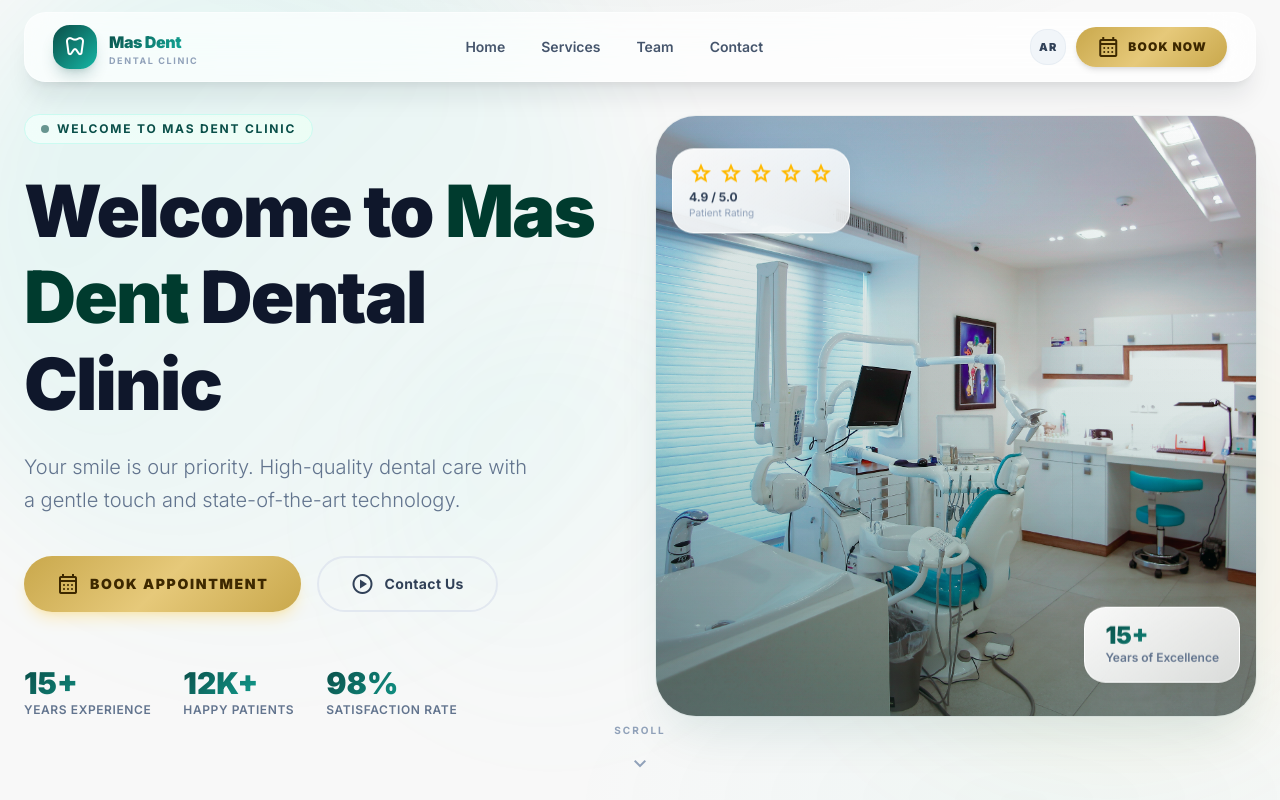
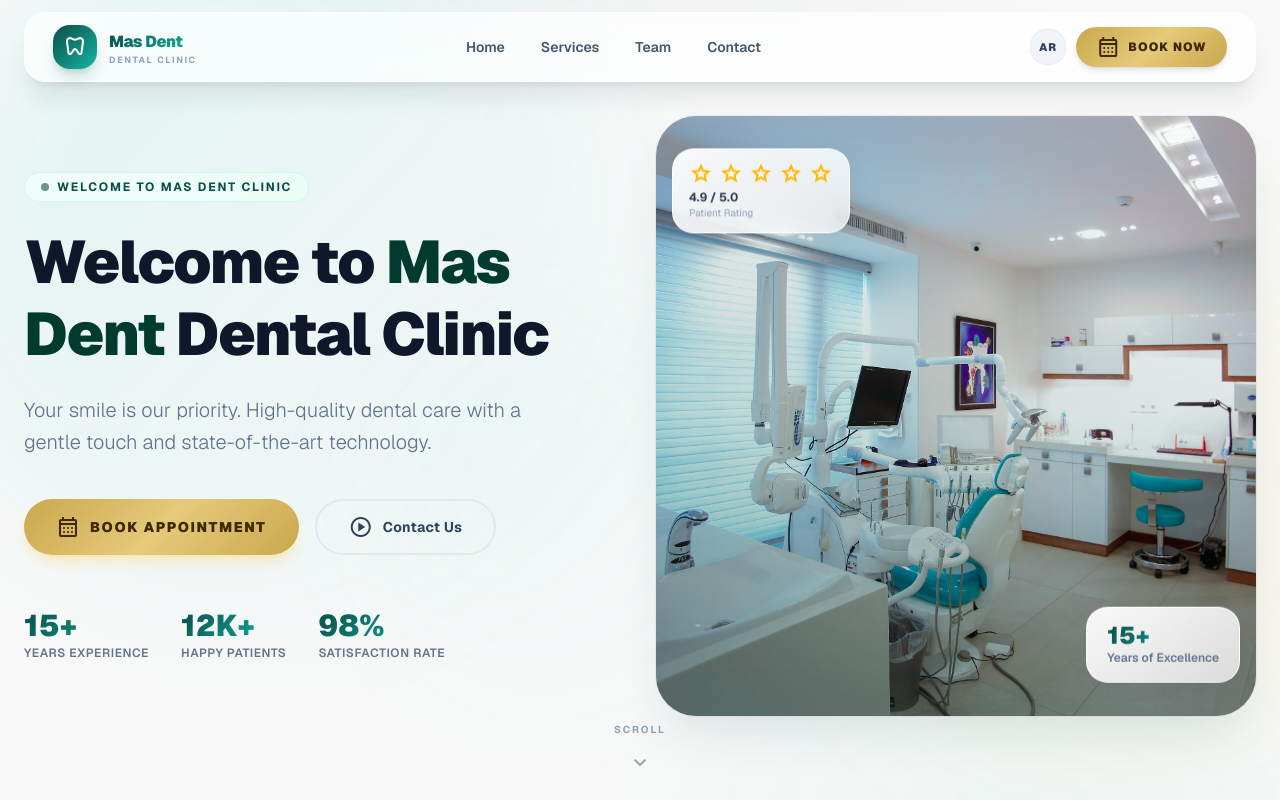
Before and after one commit to OsamaDev98/MasDent, a Next.js app: page /en in a window 1280 px wide. Shown: the top 800 px of the page. Built offline with nearby package versions, Linux system fonts and the light colour scheme.

Commit message:
chore: update english font to Geist and fix font FOUT issues

```diff
--- a/src/app/[lang]/layout.tsx
+++ b/src/app/[lang]/layout.tsx
@@ -1,8 +1,6 @@
 import type { Metadata } from 'next';
 import { I18nProvider } from '@/providers/I18nProvider';
 import { HtmlAttributeSetter } from '@/components/HtmlAttributeSetter';
-import { inter, cairo } from '@/app/layout';
-
 type Props = {
   children: React.ReactNode;
   params: Promise<{ lang: string }>;
@@ -46,14 +44,12 @@ export async function generateMetadata({ params }: Props): Promise<Metadata> {
 export default async function LangLayout({ children, params }: Props) {
   const { lang } = await params;
   const locale = lang === 'ar' ? 'ar' : 'en';
-  const fontVar = locale === 'ar' ? cairo.variable : inter.variable;
 
   return (
     <>
       <HtmlAttributeSetter
         lang={locale}
         dir={locale === 'ar' ? 'rtl' : 'ltr'}
-        className={`${fontVar} h-full antialiased`}
       />
       {/*
         Material Symbols is loaded via <head> link in the root layout.tsx
--- a/src/app/globals.css
+++ b/src/app/globals.css
@@ -12,7 +12,8 @@
   --color-accent-light:  #e6c97a;
   --color-background:    #f7f8fa;
   --color-surface:       #ffffff;
-  --font-display:        var(--font-inter), sans-serif;
+  --font-sans:           var(--font-geist), ui-sans-serif, system-ui, sans-serif;
+  --font-display:        var(--font-geist), sans-serif;
   --font-arabic:         var(--font-cairo), sans-serif;
 }
 
@@ -134,7 +135,6 @@
 /* ─── Shadcn / Inline Theme ──────────────────────────── */
 @theme inline {
   --font-heading: var(--font-sans);
-  --font-sans: var(--font-sans);
   --color-sidebar-ring: var(--sidebar-ring);
   --color-sidebar-border: var(--sidebar-border);
   --color-sidebar-accent-foreground: var(--sidebar-accent-foreground);
--- a/src/app/layout.tsx
+++ b/src/app/layout.tsx
@@ -1,9 +1,9 @@
 import type { Metadata } from "next";
-import { Inter, Cairo } from "next/font/google";
+import { Geist, Cairo } from "next/font/google";
 import "./globals.css";
 
-export const inter = Inter({
-  variable: "--font-inter",
+export const geist = Geist({
+  variable: "--font-geist",
   subsets: ["latin"],
   display: "swap",
 });
@@ -24,7 +24,7 @@ export default function RootLayout({
   children: React.ReactNode;
 }) {
   return (
-    <html lang="en" suppressHydrationWarning>
+    <html lang="en" suppressHydrationWarning className="h-full">
       <head>
         {/* Material Symbols loaded in <head> to prevent Flash of Unstyled Text (FOUT) */}
         <link
@@ -32,7 +32,7 @@ export default function RootLayout({
           href="https://fonts.googleapis.com/css2?family=Material+Symbols+Outlined:opsz,wght,FILL,GRAD@20..48,100..700,0..1,-50..200&display=block"
         />
       </head>
-      <body suppressHydrationWarning className="min-h-full antialiased">
+      <body suppressHydrationWarning className={`${geist.variable} ${cairo.variable} min-h-full antialiased`}>
         {children}
       </body>
     </html>
--- a/src/components/Hero.tsx
+++ b/src/components/Hero.tsx
@@ -46,7 +46,7 @@ export default function Hero() {
               initial={{ opacity: 0, y: 24 }}
               animate={{ opacity: 1, y: 0 }}
               transition={{ duration: 0.8, delay: 0.1, ease: [0.16, 1, 0.3, 1] }}
-              className="text-5xl sm:text-6xl lg:text-7xl font-black leading-[1.2] tracking-tight mb-6 text-slate-900"
+              className="text-5xl sm:text-6xl font-black leading-[1.2] tracking-tight mb-6 text-slate-900"
               dangerouslySetInnerHTML={{ __html: t('hero.title') }}
             />
 
--- a/src/components/Services.tsx
+++ b/src/components/Services.tsx
@@ -132,7 +132,7 @@ export default function Services() {
               exit={{ opacity: 0 }}
               className={`fixed inset-0 z-[9999] flex items-center justify-center p-4 bg-slate-900/40 backdrop-blur-sm ${isRtl ? 'font-arabic' : 'font-display'}`}
               dir={isRtl ? 'rtl' : 'ltr'}
-              style={{ fontFamily: isRtl ? 'var(--font-cairo), sans-serif' : undefined }}
+              style={{ fontFamily: isRtl ? 'var(--font-cairo), sans-serif' : 'var(--font-geist), sans-serif' }}
               onClick={() => setSelectedService(null)}
             >
               <motion.div
--- a/src/providers/I18nProvider.tsx
+++ b/src/providers/I18nProvider.tsx
@@ -23,7 +23,7 @@ export function I18nProvider({ children, locale }: I18nProviderProps) {
       i18n.changeLanguage(locale);
     }
     setActiveLang(locale);
-  // eslint-disable-next-line react-hooks/exhaustive-deps
+    // eslint-disable-next-line react-hooks/exhaustive-deps
   }, [locale]);
 
   // ── Listen to client-side language changes (instant switch via Navbar) ────────
@@ -41,7 +41,7 @@ export function I18nProvider({ children, locale }: I18nProviderProps) {
     <div
       dir={isAr ? 'rtl' : 'ltr'}
       className={isAr ? 'font-arabic' : 'font-display'}
-      style={{ fontFamily: isAr ? 'var(--font-cairo), sans-serif' : undefined }}
+      style={{ fontFamily: isAr ? 'var(--font-cairo), sans-serif' : 'var(--font-geist), sans-serif' }}
     >
       {children}
     </div>
```
